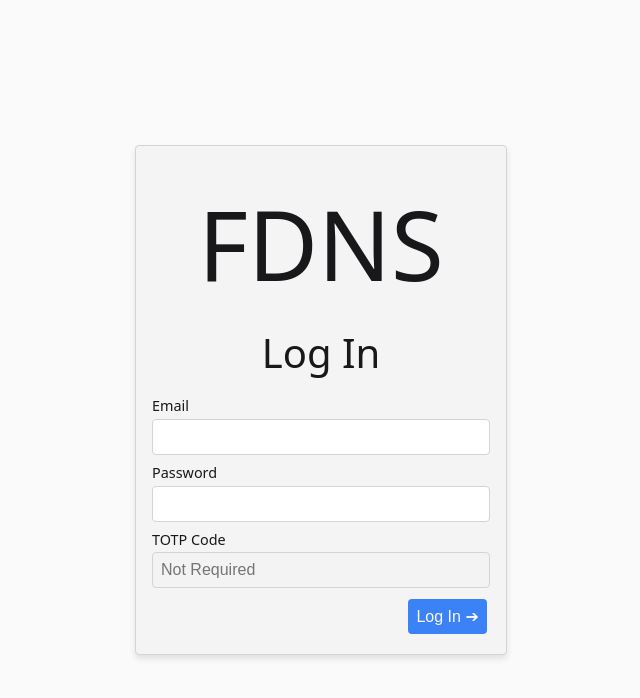
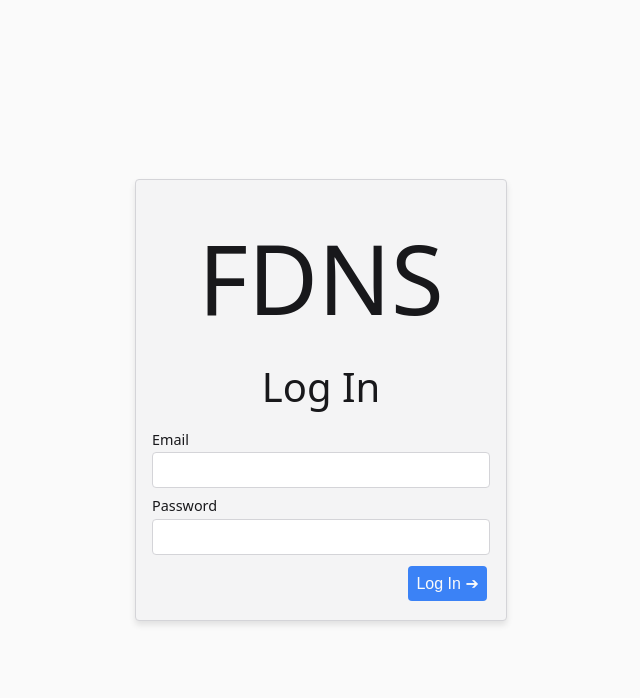
Before and after one commit to HOSTSdotTXT/hostsdottxt-web, a React (Create React App) app: page /login in a window 1280 px wide. Shown: the top 698 px of the page, without its empty margins (319-959 px from the left). Built offline with nearby package versions, Linux system fonts and the light colour scheme; no server answers.

Commit message:
on't do anything with totp if the feature is off

```diff
--- a/src/routes/Login.js
+++ b/src/routes/Login.js
@@ -98,6 +98,9 @@ function Login(props) {
   };
 
   const checkTotpRequired = debounce((e) => {
+    if (!features.totp) {
+      return;
+    }
     fetch("/api/v1/users/totp?email=" + e.target.value).then((res) => {
       if (res.status === 200) {
         res.json().then((data) => {
@@ -124,8 +127,10 @@ function Login(props) {
         <Input id="email" type="email" onChange={checkTotpRequired}></Input>
         <StyledLabel for="password">Password</StyledLabel>
         <Input id="password" type="password" onKeyUp={onKeyPress}></Input>
-        <StyledLabel for="totp">TOTP Code</StyledLabel>
-        <Input id="totp" disabled={!totpRequired} placeholder={totpRequired?"":"Not Required"}></Input>
+        {features.totp && <>
+          <StyledLabel for="totp">TOTP Code</StyledLabel>
+          <Input id="totp" disabled={!totpRequired} placeholder={totpRequired ? "" : "Not Required"}></Input>
+        </>}
         <AlignRight>
           {/* <Button secondary>Cancel</Button> */}
           <Button onClick={handleSubmit} primary>
```
